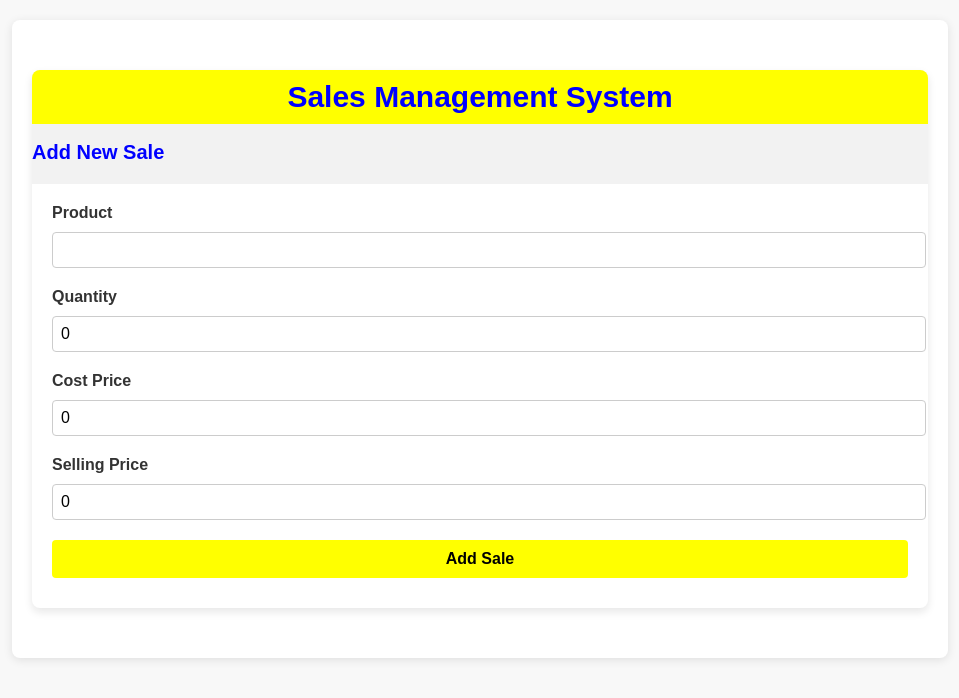
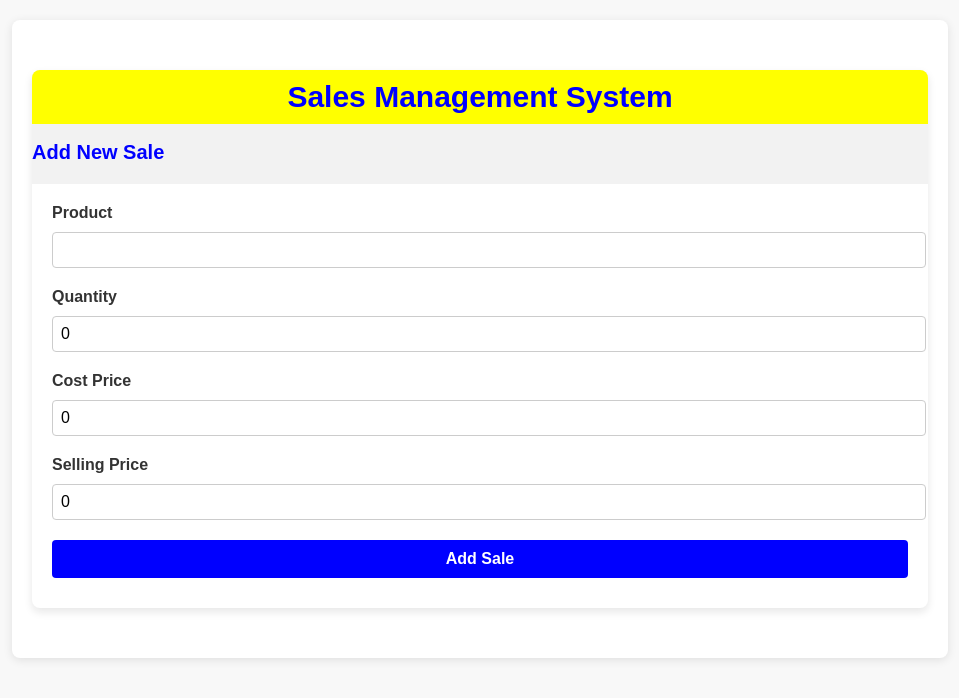
Before and after one commit to Humphrey256/sales-management-2, a React (Create React App) app in the folder frontend/: page /SalesFormPage in a window 1280 px wide. Shown: the top 698 px of the page, without its empty margins (160-1119 px from the left). Built offline with nearby package versions, Linux system fonts and the light colour scheme.

Commit message:
improved buttons

```diff
--- a/frontend/src/pages/Dashboard.js
+++ b/frontend/src/pages/Dashboard.js
@@ -106,6 +106,11 @@ const Dashboard = () => {
         <Link to="/SalesFormPage" style={styles.addButton}>
           Add New Sales
         </Link>
+
+        {/* Link to Sales List Page */}
+        <Link to="/SalesListPage" style={styles.salesListButton}>
+          View Sales List
+        </Link>
       </div>
     </div>
   );
@@ -156,11 +161,23 @@ const styles = {
   addButton: {
     display: 'inline-block',
     padding: '10px 20px',
-    backgroundColor: 'yellow',
+    backgroundColor: 'blue',
     color: 'white',
     textDecoration: 'none',
     borderRadius: '4px',
     fontWeight: 'bold',
+    marginTop: '10px',
+  },
+  salesListButton: {
+    display: 'inline-block',
+    padding: '10px 20px',
+    backgroundColor: 'blue',
+    color: 'white',
+    textDecoration: 'none',
+    borderRadius: '4px',
+    fontWeight: 'bold',
+    marginTop: '10px',
+    marginLeft: '10px',
   },
 };
 
--- a/frontend/src/pages/SalesFormPage.js
+++ b/frontend/src/pages/SalesFormPage.js
@@ -175,8 +175,8 @@ const styles = {
   },
   button: {
     padding: '10px 20px',
-    backgroundColor: 'yellow',
-    color: 'black',
+    backgroundColor: 'blue',
+    color: 'white',
     fontSize: '16px',
     fontWeight: 'bold',
     border: 'none',
```
